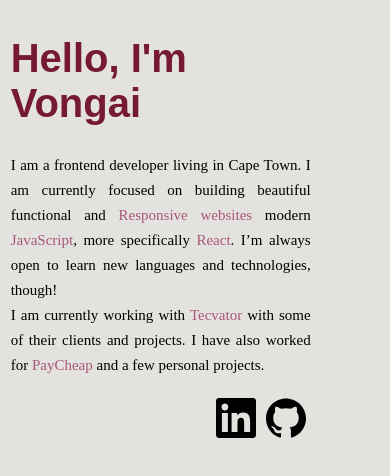
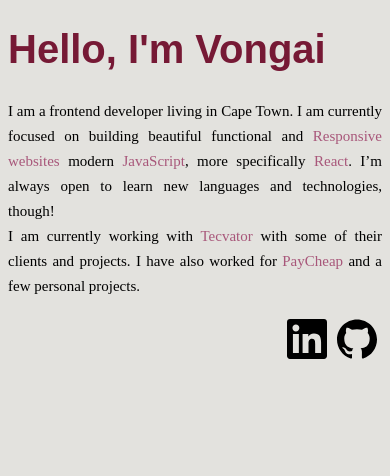
Before and after one commit to livvyvi3/Introductory-page, a plain HTML site: page index.html in a window 390 px wide. Drawn offline with Linux system fonts and the light colour scheme.

Commit message:
modified media queries

```diff
--- a/styles.css
+++ b/styles.css
@@ -88,23 +88,7 @@ p{
     /** Main Container **/
     .main-container {
       width: 300px;
-      margin: 2.5rem 0.5rem auto;
+      display:contents
+      ;
     }
-  }
-  @media only screen and (max-width: 75em) {
-    html {
-      font-size: 59%; }
-      .main-container {
-        width: 300px;
-        margin: 2.5rem 10rem auto;
-      }
-     }
-
-  @media only screen and (max-width: 56.25em) {
-    html {
-      font-size: 56%; }
-      .main-container {
-        width: 300px;
-        margin: 1rem 0.3rem auto;
-      }
-      }
+}
```
